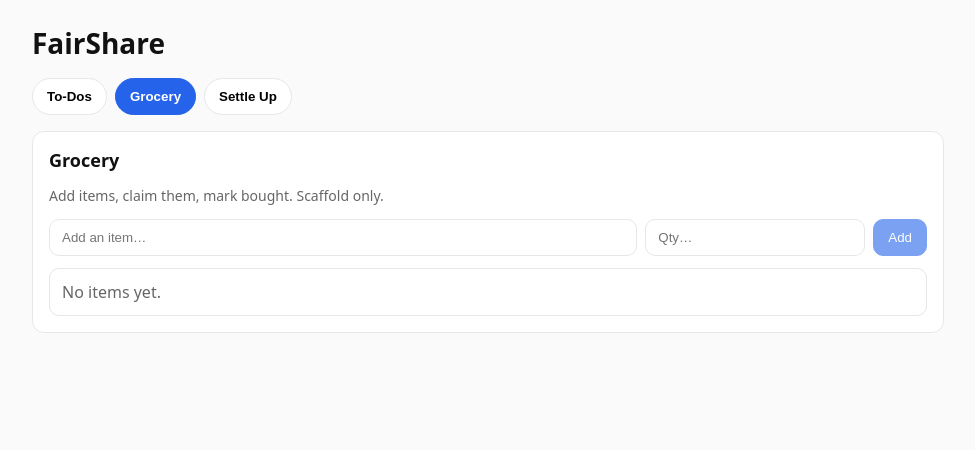
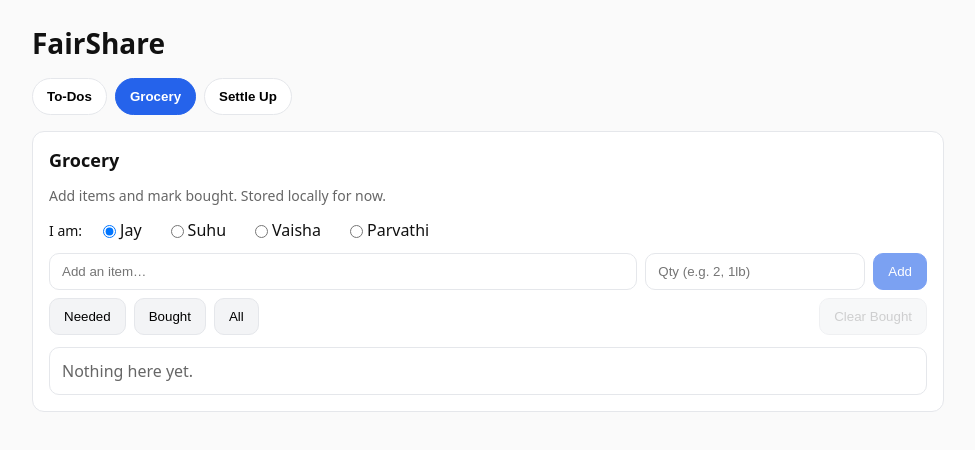
Before and after one commit to jayp0671/fair-share, a React (Vite) app: page / in a window 1280 px wide. Both pictures are taken after a click on the tab "Grocery". Shown: the top 450 px of the page, without its empty margins (152-1127 px from the left). Built offline with nearby package versions, Linux system fonts and the light colour scheme.

Commit message:
feat: To-Dos show who added task with radio identity picker

```diff
--- a/src/components/GroceryList.jsx
+++ b/src/components/GroceryList.jsx
@@ -1,19 +1,131 @@
-import React from "react";
+import React, { useMemo, useState } from "react";
+import useLocalState from "../hooks/useLocalState";
+
+const KEY = "fs.groceries";
+const MEMBERS = ["Jay", "Suhu", "Vaisha", "Parvathi"]; // tweak later if needed
+
+function uid() {
+  return Math.random().toString(36).slice(2) + Date.now().toString(36);
+}
 
 export default function GroceryList() {
+  const [items, setItems] = useLocalState(KEY, []);
+  const [name, setName] = useState("");
+  const [qty, setQty] = useState("");
+  const [filter, setFilter] = useState("needed"); // needed | bought | all
+  const [me, setMe] = useState(MEMBERS[0]); // who is adding
+
+  const filtered = useMemo(() => {
+    if (filter === "needed") return items.filter(i => i.status === "needed");
+    if (filter === "bought") return items.filter(i => i.status === "bought");
+    return items;
+  }, [items, filter]);
+
+  function addItem(e) {
+    e.preventDefault();
+    const n = name.trim();
+    if (!n) return;
+    const item = {
+      id: uid(),
+      name: n,
+      qty: qty.trim(),
+      status: "needed",    // needed | bought
+      addedBy: me,         // track who added
+      createdAt: Date.now(),
+    };
+    setItems([item, ...items]);
+    setName("");
+    setQty("");
+  }
+
+  function markBought(id) {
+    setItems(items.map(i => i.id === id ? { ...i, status: "bought" } : i));
+  }
+  function moveToNeeded(id) {
+    setItems(items.map(i => i.id === id ? { ...i, status: "needed" } : i));
+  }
+  function remove(id) {
+    setItems(items.filter(i => i.id !== id));
+  }
+  function clearBought() {
+    setItems(items.filter(i => i.status !== "bought"));
+  }
+
   return (
     <div className="card">
       <h2 className="section-title">Grocery</h2>
-      <p className="subtle">Add items, claim them, mark bought. Scaffold only.</p>
+      <p className="subtle">Add items and mark bought. Stored locally for now.</p>
 
-      <div className="row" style={{ marginTop: 12 }}>
-        <input className="input" placeholder="Add an item…" disabled />
-        <input className="input" placeholder="Qty…" style={{ maxWidth: 160 }} disabled />
-        <button className="btn primary" disabled>Add</button>
+      {/* Identity switcher with radios */}
+<div className="row" style={{ marginTop: 12, alignItems: "center" }}>
+  <span style={{ fontSize: 14, fontWeight: 500, marginRight: 8 }}>I am:</span>
+  {MEMBERS.map((m) => (
+    <label key={m} style={{ display: "flex", alignItems: "center", marginRight: 16 }}>
+      <input
+        type="radio"
+        name="me"
+        value={m}
+        checked={me === m}
+        onChange={(e) => setMe(e.target.value)}
+        style={{ marginRight: 4 }}
+      />
+      {m}
+    </label>
+  ))}
+</div>
+
+      {/* Add form */}
+      <form className="row" style={{ marginTop: 12 }} onSubmit={addItem}>
+        <input
+          className="input"
+          placeholder="Add an item…"
+          value={name}
+          onChange={(e) => setName(e.target.value)}
+        />
+        <input
+          className="input"
+          placeholder="Qty (e.g. 2, 1lb)"
+          style={{ maxWidth: 160 }}
+          value={qty}
+          onChange={(e) => setQty(e.target.value)}
+        />
+        <button className="btn primary" disabled={!name.trim()}>Add</button>
+      </form>
+
+      {/* Filters + actions */}
+      <div className="row" style={{ marginTop: 8 }}>
+        <button type="button" className="btn" onClick={() => setFilter("needed")} aria-pressed={filter==="needed"}>Needed</button>
+        <button type="button" className="btn" onClick={() => setFilter("bought")} aria-pressed={filter==="bought"}>Bought</button>
+        <button type="button" className="btn" onClick={() => setFilter("all")} aria-pressed={filter==="all"}>All</button>
+        <div style={{ flex: 1 }} />
+        <button type="button" className="btn" onClick={clearBought} disabled={!items.some(i => i.status==="bought")}>Clear Bought</button>
       </div>
 
+      {/* List */}
       <div className="list">
-        <div className="listitem muted">No items yet.</div>
+        {filtered.length === 0 ? (
+          <div className="listitem muted">Nothing here yet.</div>
+        ) : (
+          filtered.map(i => (
+            <div key={i.id} className="listitem">
+              <div style={{ flex: 1 }}>
+                <div style={{ fontWeight: 600 }}>
+                  {i.name} {i.qty ? <span className="muted">· {i.qty}</span> : null}
+                </div>
+                <div className="subtle">
+                  {i.status === "needed" ? "Needed" : "Bought"} · Added by {i.addedBy}
+                </div>
+              </div>
+
+              {i.status === "needed" ? (
+                <button className="btn primary" onClick={() => markBought(i.id)}>Mark Bought</button>
+              ) : (
+                <button className="btn" onClick={() => moveToNeeded(i.id)}>Move to Needed</button>
+              )}
+              <button className="btn" onClick={() => remove(i.id)}>Delete</button>
+            </div>
+          ))
+        )}
       </div>
     </div>
   );
--- a/src/components/TodoList.jsx
+++ b/src/components/TodoList.jsx
@@ -2,6 +2,7 @@ import React, { useMemo, useState } from "react";
 import useLocalState from "../hooks/useLocalState";
 
 const KEY = "fs.todos";
+const MEMBERS = ["Jay", "Suhu", "Vaisha", "Parvathi"]; // tweak later
 
 function uid() {
   return Math.random().toString(36).slice(2) + Date.now().toString(36);
@@ -11,6 +12,7 @@ export default function TodoList() {
   const [todos, setTodos] = useLocalState(KEY, []);
   const [text, setText] = useState("");
   const [filter, setFilter] = useState("all"); // all | active | done
+  const [me, setMe] = useState(MEMBERS[0]);   // who is adding
 
   const filtered = useMemo(() => {
     if (filter === "active") return todos.filter(t => !t.done);
@@ -22,7 +24,13 @@ export default function TodoList() {
     e.preventDefault();
     const title = text.trim();
     if (!title) return;
-    const t = { id: uid(), title, done: false, createdAt: Date.now() };
+    const t = {
+      id: uid(),
+      title,
+      done: false,
+      createdAt: Date.now(),
+      addedBy: me,
+    };
     setTodos([t, ...todos]);
     setText("");
   }
@@ -44,6 +52,25 @@ export default function TodoList() {
       <h2 className="section-title">To-Dos</h2>
       <p className="subtle">Quick tasks for the group. Stored locally for now.</p>
 
+      {/* Identity switcher with radios */}
+      <div className="row" style={{ marginTop: 12, alignItems: "center" }}>
+        <span style={{ fontSize: 14, fontWeight: 500, marginRight: 8 }}>I am:</span>
+        {MEMBERS.map((m) => (
+          <label key={m} style={{ display: "flex", alignItems: "center", marginRight: 16 }}>
+            <input
+              type="radio"
+              name="me"
+              value={m}
+              checked={me === m}
+              onChange={(e) => setMe(e.target.value)}
+              style={{ marginRight: 4 }}
+            />
+            {m}
+          </label>
+        ))}
+      </div>
+
+      {/* Add form */}
       <form className="row" style={{ marginTop: 12 }} onSubmit={addTodo}>
         <input
           className="input"
@@ -56,34 +83,16 @@ export default function TodoList() {
         </button>
       </form>
 
+      {/* Filters + actions */}
       <div className="row" style={{ marginTop: 8 }}>
-        <button
-          type="button"
-          className="btn"
-          onClick={() => setFilter("all")}
-          aria-pressed={filter === "all"}
-        >All</button>
-        <button
-          type="button"
-          className="btn"
-          onClick={() => setFilter("active")}
-          aria-pressed={filter === "active"}
-        >Active</button>
-        <button
-          type="button"
-          className="btn"
-          onClick={() => setFilter("done")}
-          aria-pressed={filter === "done"}
-        >Done</button>
+        <button type="button" className="btn" onClick={() => setFilter("all")} aria-pressed={filter === "all"}>All</button>
+        <button type="button" className="btn" onClick={() => setFilter("active")} aria-pressed={filter === "active"}>Active</button>
+        <button type="button" className="btn" onClick={() => setFilter("done")} aria-pressed={filter === "done"}>Done</button>
         <div style={{ flex: 1 }} />
-        <button
-          type="button"
-          className="btn"
-          onClick={clearDone}
-          disabled={!todos.some(t => t.done)}
-        >Clear Completed</button>
+        <button type="button" className="btn" onClick={clearDone} disabled={!todos.some(t => t.done)}>Clear Completed</button>
       </div>
 
+      {/* List */}
       <div className="list">
         {filtered.length === 0 ? (
           <div className="listitem muted">No to-dos here.</div>
@@ -95,8 +104,11 @@ export default function TodoList() {
                 checked={t.done}
                 onChange={() => toggle(t.id)}
               />
-              <div style={{ flex: 1, textDecoration: t.done ? "line-through" : "none" }}>
-                {t.title}
+              <div style={{ flex: 1 }}>
+                <div style={{ textDecoration: t.done ? "line-through" : "none" }}>
+                  {t.title}
+                </div>
+                <div className="subtle">Added by {t.addedBy}</div>
               </div>
               <button className="btn" onClick={() => remove(t.id)}>Delete</button>
             </div>
```
